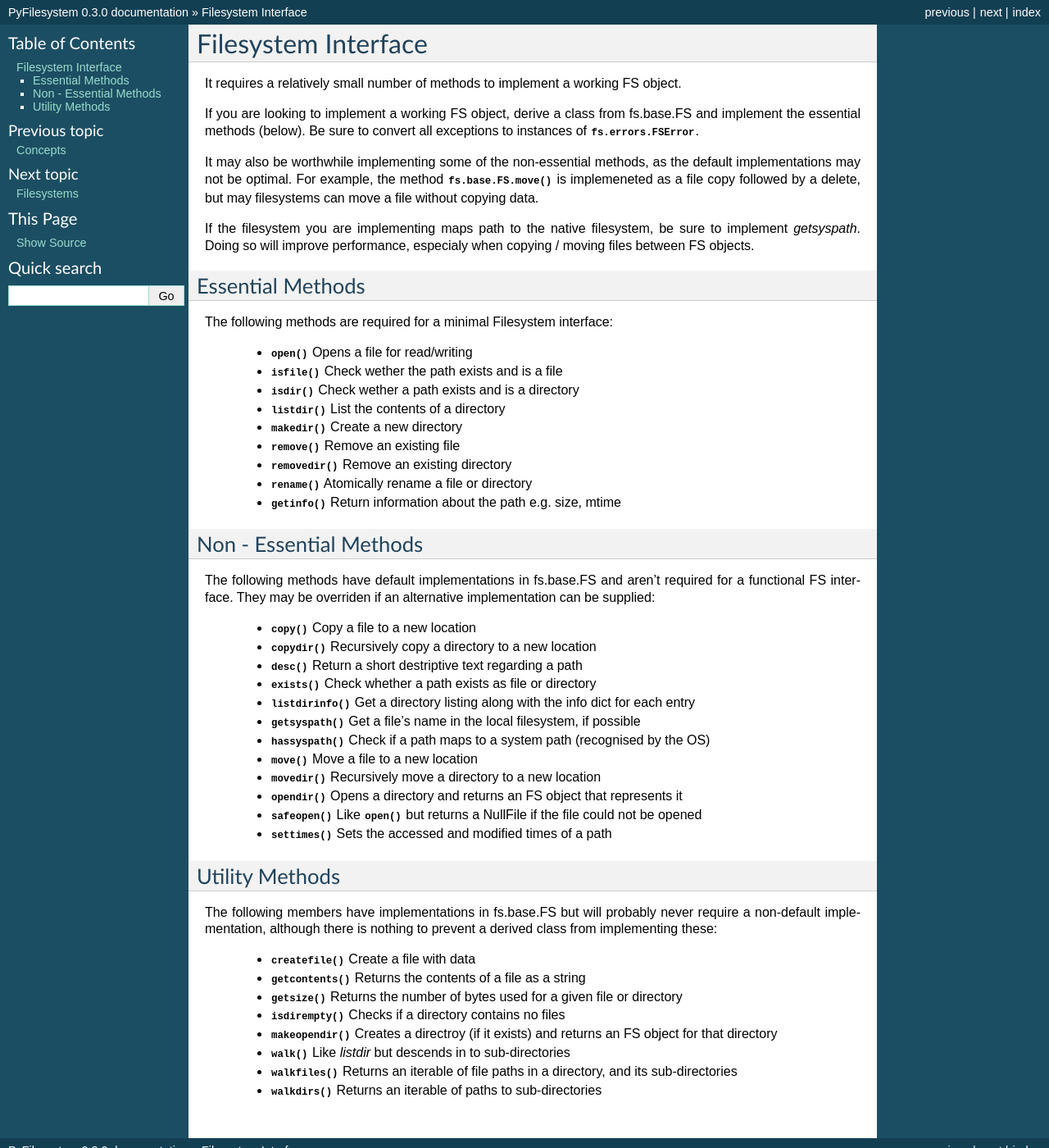
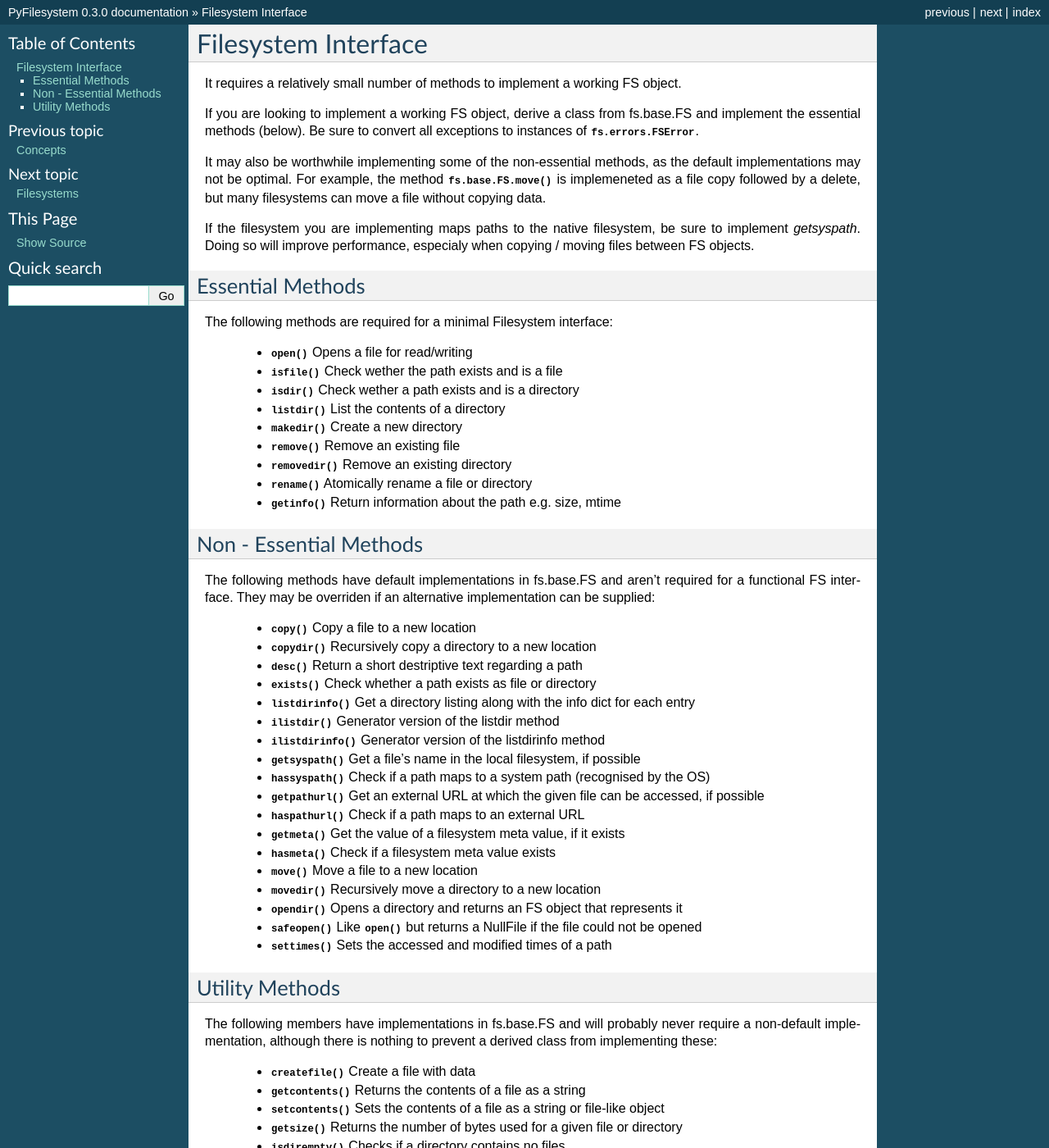
Before and after one commit to PyFilesystem/pyfilesystem, a Sphinx documentation site: the page built from docs/interface.rst, in a window 1280 px wide and 1400 px high. Shown: the whole window at 82% size. Built offline with Sphinx 7.4.7, drawn with Linux system fonts in a browser that asks for light colours; pages that are not in the unit, such as notebooks, are missing from menus.

Commit message:
some doc additions and cleanups

```diff
--- a/docs/concepts.rst
+++ b/docs/concepts.rst
@@ -6,7 +6,7 @@ It is generally quite easy to get in to the mind-set of using PyFilesystem inter
 Sandboxing
 ----------
 
-FS objects are not permitted to work with any files / directories outside of the Filesystem they represent. If you attempt to open a file or directory outside the root of the FS (by using "../" in the path, you will get a ValueError).
+FS objects are not permitted to work with any files / directories outside of the Filesystem they represent. If you attempt to open a file or directory outside the root of the FS (e.g. by using "../" in the path) you will get a ValueError.
 
 There is no concept of a current working directory in PyFilesystem, since it is a common source of bugs and not all filesytems even have such a notion. If you want to work with a sub-directory of a FS object, you can use the `opendir` method which returns another FS object representing the sub-directory.
 
@@ -55,6 +55,8 @@ When working with paths in FS objects, keep in mind the following:
 
 Note that paths used by the FS interface will use this format, but the constructor or additional methods may not. Notably the ``osfs.OSFS`` constructor which requires an OS path -- the format of which can be platform-dependant.
 
+There are many helpful functions for working with paths in the :mod:`fs.path` module.
+
 System Paths
 ++++++++++++
 
--- a/docs/index.rst
+++ b/docs/index.rst
@@ -21,6 +21,7 @@ Guide
    filesystems.rst
    contrib.rst
    expose.rst
+   utilities.rst
 
 Code Documentation
 ------------------
--- a/docs/interface.rst
+++ b/docs/interface.rst
@@ -5,9 +5,9 @@ It requires a relatively small number of methods to implement a working FS objec
 
 If you are looking to implement a working FS object, derive a class from fs.base.FS and implement the essential methods (below). Be sure to convert all exceptions to instances of :class:`fs.errors.FSError`.
 
-It may also be worthwhile implementing some of the non-essential methods, as the default implementations may not be optimal. For example, the method :meth:`fs.base.FS.move` is implemeneted as a file copy followed by a delete, but may filesystems can move a file without copying data.
+It may also be worthwhile implementing some of the non-essential methods, as the default implementations may not be optimal. For example, the method :meth:`fs.base.FS.move` is implemeneted as a file copy followed by a delete, but many filesystems can move a file without copying data.
 
-If the filesystem you are implementing maps path to the native filesystem, be sure to implement `getsyspath`. Doing so will improve performance, especialy when copying / moving files between FS objects.
+If the filesystem you are implementing maps paths to the native filesystem, be sure to implement `getsyspath`. Doing so will improve performance, especialy when copying / moving files between FS objects.
 
 Essential Methods
 -----------------
@@ -35,8 +35,14 @@ The following methods have default implementations in fs.base.FS and aren't requ
     * :meth:`~fs.base.FS.desc` Return a short destriptive text regarding a path
     * :meth:`~fs.base.FS.exists` Check whether a path exists as file or directory
     * :meth:`~fs.base.FS.listdirinfo` Get a directory listing along with the info dict for each entry
+    * :meth:`~fs.base.FS.ilistdir` Generator version of the listdir method
+    * :meth:`~fs.base.FS.ilistdirinfo` Generator version of the listdirinfo method
     * :meth:`~fs.base.FS.getsyspath` Get a file's name in the local filesystem, if possible
     * :meth:`~fs.base.FS.hassyspath` Check if a path maps to a system path (recognised by the OS)
+    * :meth:`~fs.base.FS.getpathurl` Get an external URL at which the given file can be accessed, if possible
+    * :meth:`~fs.base.FS.haspathurl` Check if a path maps to an external URL
+    * :meth:`~fs.base.FS.getmeta` Get the value of a filesystem meta value, if it exists
+    * :meth:`~fs.base.FS.hasmeta` Check if a filesystem meta value exists
     * :meth:`~fs.base.FS.move` Move a file to a new location
     * :meth:`~fs.base.FS.movedir` Recursively move a directory to a new location
     * :meth:`~fs.base.FS.opendir` Opens a directory and returns an FS object that represents it
@@ -47,10 +53,11 @@ The following methods have default implementations in fs.base.FS and aren't requ
 Utility Methods
 ---------------
 
-The following members have implementations in fs.base.FS but will probably never require a non-default implementation, although there is nothing to prevent a derived class from implementing these:
+The following members have implementations in fs.base.FS and will probably never require a non-default implementation, although there is nothing to prevent a derived class from implementing these:
 
     * :meth:`~fs.base.FS.createfile` Create a file with data
     * :meth:`~fs.base.FS.getcontents` Returns the contents of a file as a string
+    * :meth:`~fs.base.FS.setcontents` Sets the contents of a file as a string or file-like object
     * :meth:`~fs.base.FS.getsize` Returns the number of bytes used for a given file or directory
     * :meth:`~fs.base.FS.isdirempty` Checks if a directory contains no files
     * :meth:`~fs.base.FS.makeopendir` Creates a directroy (if it exists) and returns an FS object for that directory
```
Also changed, not shown: other parts of docs/concepts.rst (+1 -1 lines), 4 other files.
